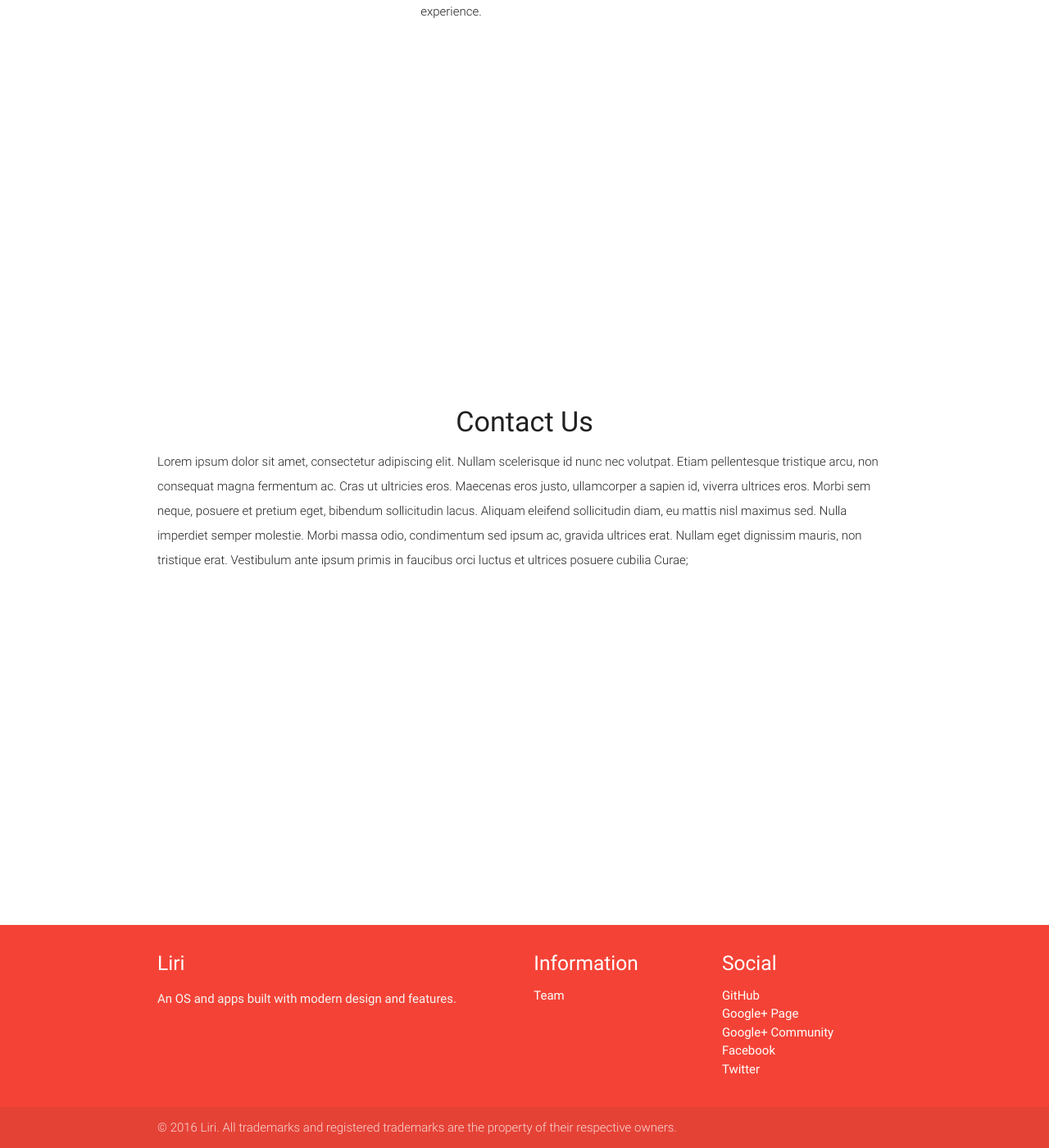
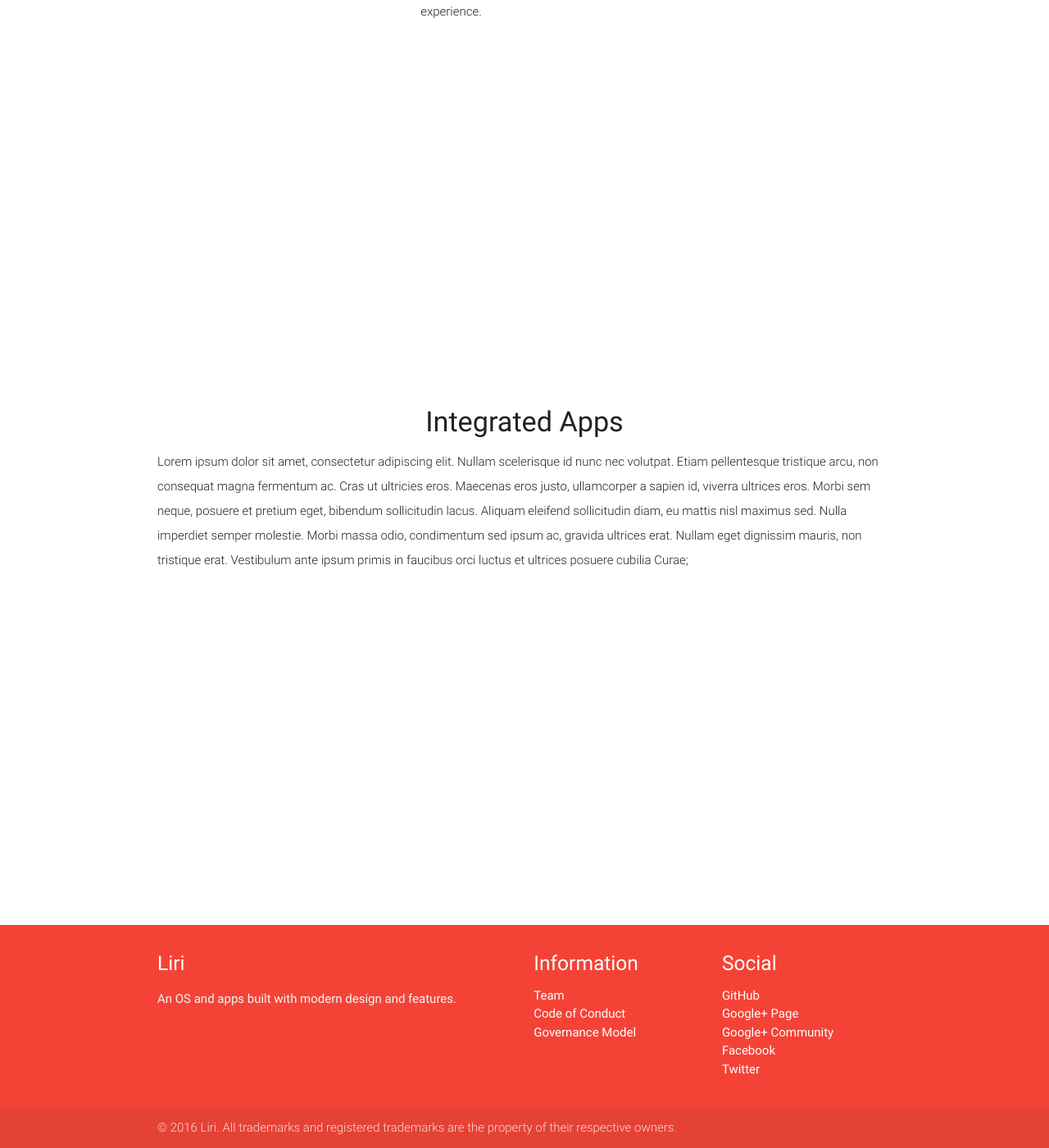
Before and after one commit to lirios/lirios.github.io, a Jekyll site: the page built from index.html, in a window 1280 px wide and 1400 px high, scrolled down 882 px. Shown: the whole window at 82% size. Built offline with Jekyll 4.4.1, drawn with Linux system fonts in a browser that asks for light colours; nearby versions of some CDN libraries; a script that is not in the unit is left out.

Commit message:
Add a few links to the footer

```diff
--- a/_layouts/default.html
+++ b/_layouts/default.html
@@ -44,6 +44,8 @@ layout: base
         <h5 class="white-text">Information</h5>
         <ul>
           <li><a class="white-text" href="{{ site.baseurl }}/team">Team</a></li>
+          <li><a class="white-text" href="{{ site.baseurl }}/community/code-of-conduct">Code of Conduct</a></li>
+          <li><a class="white-text" href="{{ site.baseurl }}/community/governance-model">Governance Model</a></li>
         </ul>
       </div>
       <div class="col l3 s12">
--- a/index.html
+++ b/index.html
@@ -81,7 +81,7 @@ layout: default
     <div class="row">
       <div class="col s12 center">
         <h3><i class="mdi-content-send primary-text"></i></h3>
-        <h4>Contact Us</h4>
+        <h4>Integrated Apps</h4>
         <p class="left-align light">Lorem ipsum dolor sit amet, consectetur adipiscing elit. Nullam scelerisque id nunc nec volutpat. Etiam pellentesque tristique arcu, non consequat magna fermentum ac. Cras ut ultricies eros. Maecenas eros justo, ullamcorper a sapien id, viverra ultrices eros. Morbi sem neque, posuere et pretium eget, bibendum sollicitudin lacus. Aliquam eleifend sollicitudin diam, eu mattis nisl maximus sed. Nulla imperdiet semper molestie. Morbi massa odio, condimentum sed ipsum ac, gravida ultrices erat. Nullam eget dignissim mauris, non tristique erat. Vestibulum ante ipsum primis in faucibus orci luctus et ultrices posuere cubilia Curae;</p>
       </div>
     </div>
```
